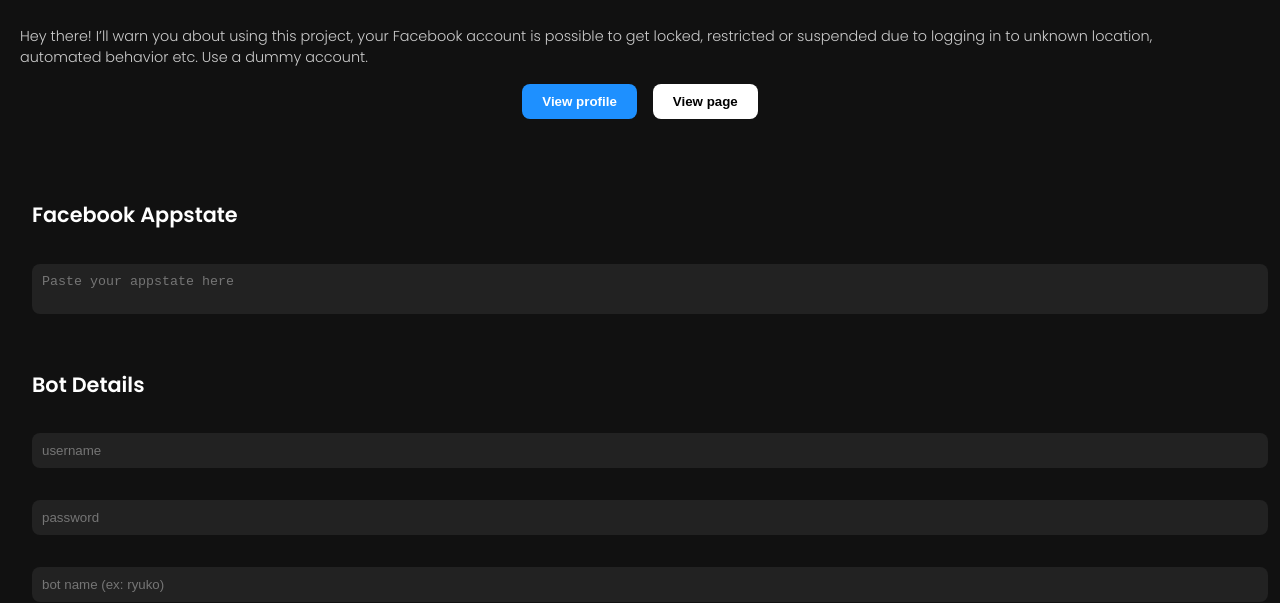
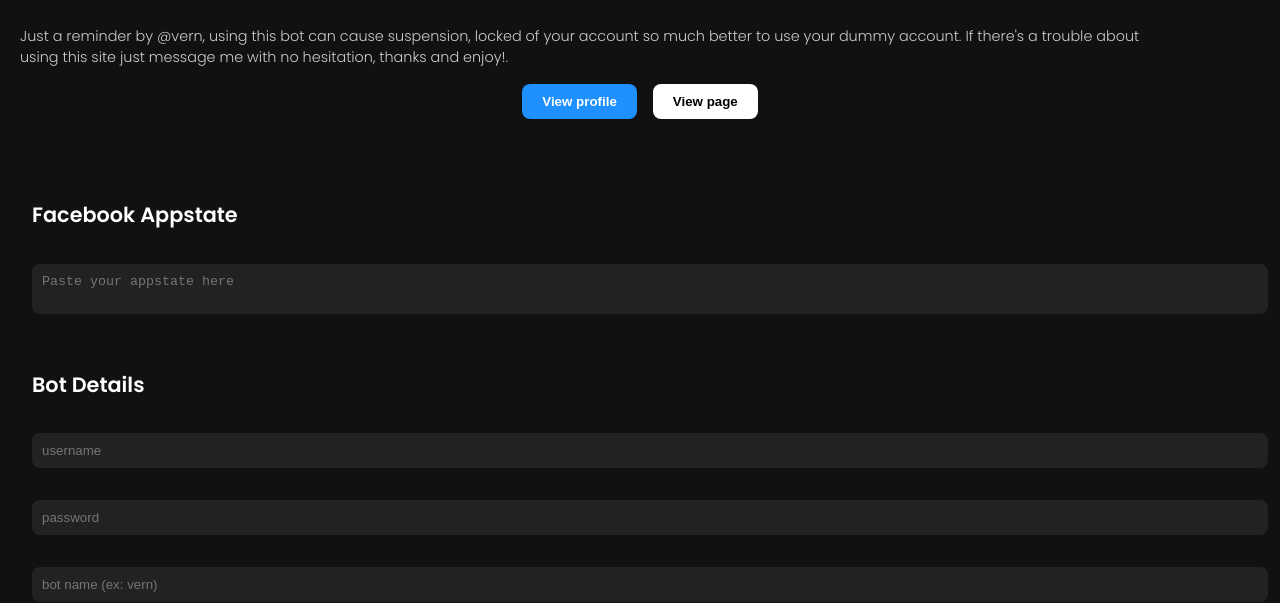
Before and after one commit to vernesg/gargargar, a website: page public/index.html in a window 1280 px wide. Shown: the part 349-952 px from the top of the page. Drawn offline with Linux system fonts and the light colour scheme; no server answers.

Commit message:
Update index.html

```diff
--- a/public/index.html
+++ b/public/index.html
@@ -12,7 +12,7 @@
   <body>
     <div class="header">
       <img src="https://media1.giphy.com/media/v1.Y2lkPTZjMDliOTUybGQzdDFweTNpdDJ1bHVheDIwYjJyNmlrZ3NyMnk2ZGZ5MnRzbzlqMiZlcD12MV9pbnRlcm5hbF9naWZfYnlfaWQmY3Q9Zw/KFxqeA1uK0vBCokNkK/giphy.gif" alt="Banner" class="banner" />
-      <img src="https://i.imgur.com/BNKq0fl.jpeg" alt="Profile" class="profile-pic" />
+      <img src="https://i.imgur.com/bfELRaR.jpeg" alt="Profile" class="profile-pic" />
     </div>
 
     <div class="profile-container">
@@ -23,7 +23,7 @@
         <i class="fab fa-github"></i> github.com/vranyxx
       </a>
       <p class="warning">
-        Hey there! I’ll warn you about using this project, your Facebook account is possible to get locked, restricted or suspended due to logging in to unknown location, automated behavior etc. Use a dummy account.
+        Just a reminder by @vern, using this bot can cause suspension, locked of your account so much better to use your dummy account. If there's a trouble about using this site just message me with no hesitation, thanks and enjoy!.
       </p>
     </div>
 
@@ -41,7 +41,7 @@
       <h2 class="subtitle">Bot Details</h2>
       <input type="text" placeholder="username" />
       <input type="text" placeholder="password" />
-      <input type="text" placeholder="bot name (ex: ryuko)" />
+      <input type="text" placeholder="bot name (ex: vern)" />
 
       <div id="listOfCommands">
         <h2 class="subtitle">Select your commands</h2>
```
